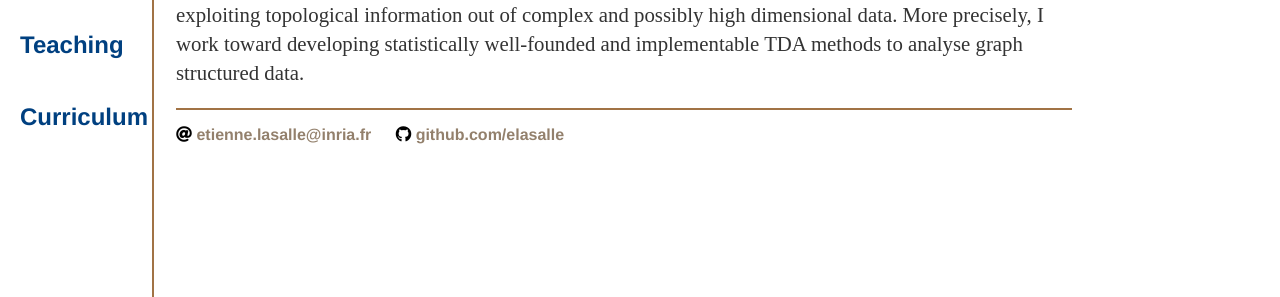
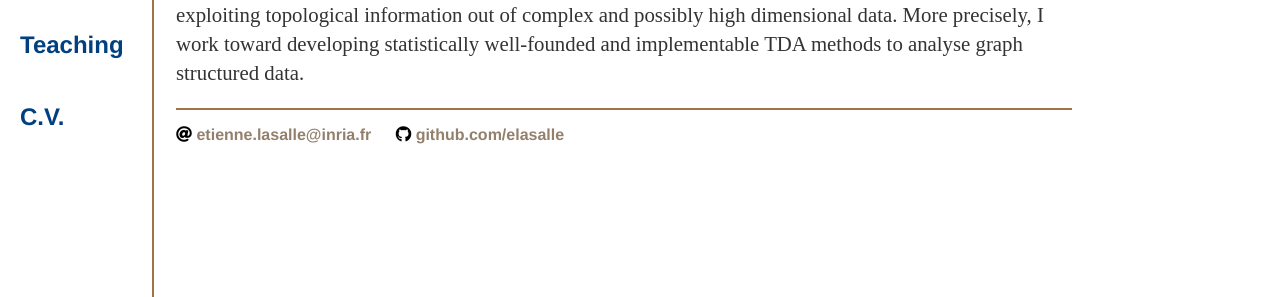
Before and after one commit to elasalle/elasalle.github.io, a Jekyll site: the page built from research/index.html, in a window 1280 px wide. Shown: the part 215-512 px from the top of the page. Built offline with Jekyll 4.4.1, drawn with Linux system fonts in a browser that asks for light colours.

Commit message:
CV sidenav

```diff
--- a/_layouts/default.html
+++ b/_layouts/default.html
@@ -16,7 +16,7 @@
 	        		<li><a class="side" href="/"> Home</a></li>
 		        	<li><a class="side" href="/research">Research</a></li>
 					<li><a class="side" href="/teaching">Teaching</a></li>
-	        		<li><a class="side" href="/cv"> Curriculum</a></li>
+	        		<li><a class="side" href="/cv"> C.V.</a></li>
 	    		</ul>
 			</nav>
 			<div class="container">
```
